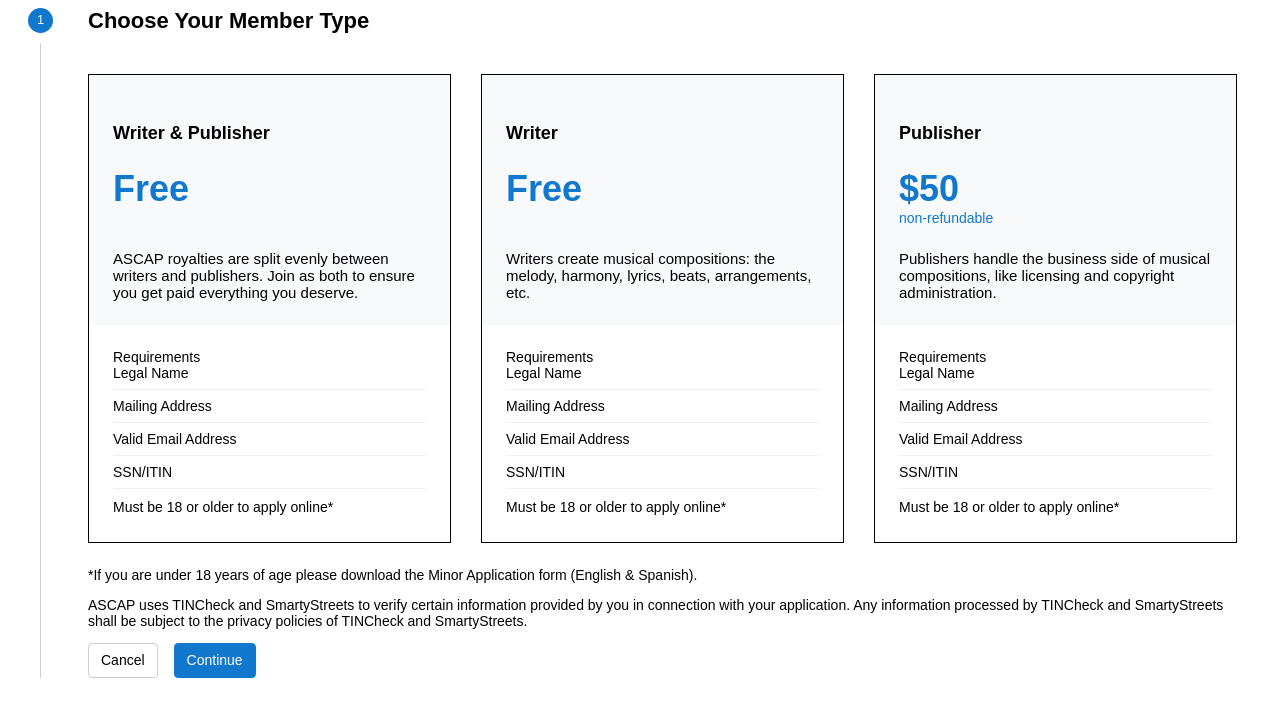
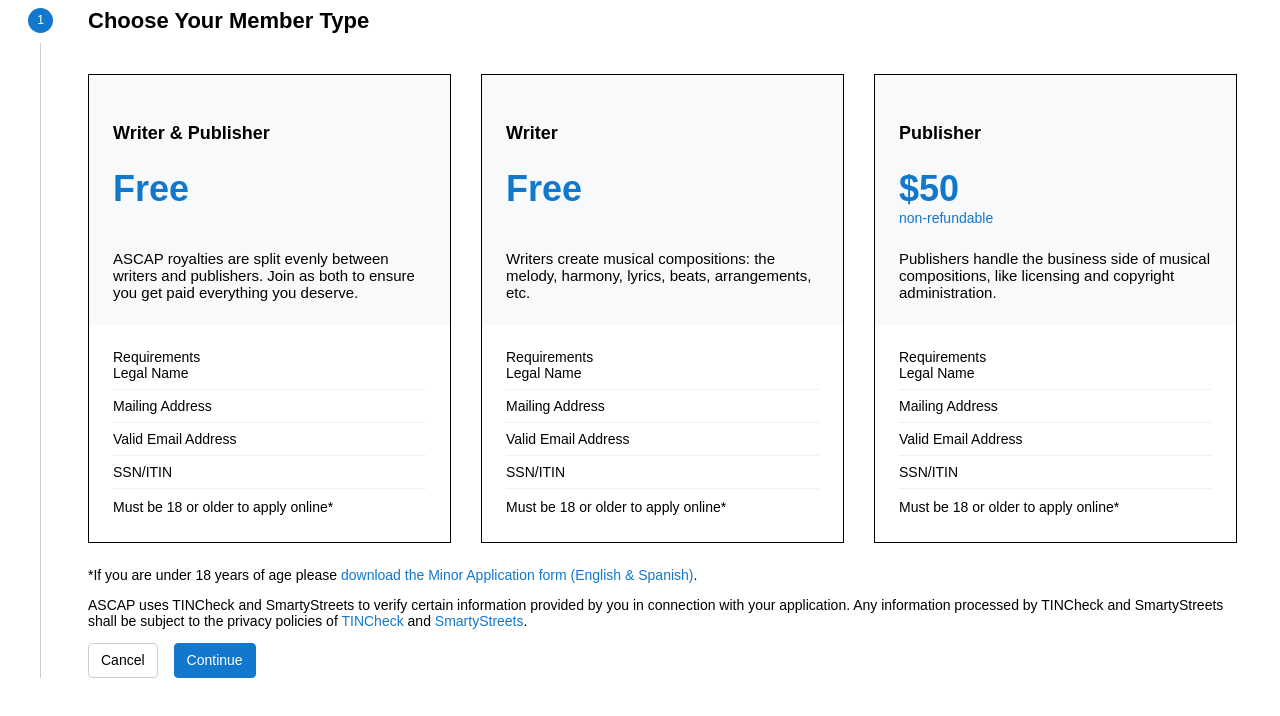
Before and after one commit to patcoston/ascap, a React (Vite) app: page / in a window 1280 px wide. Shown: the top 716 px of the page. Built offline with nearby package versions, Linux system fonts and the light colour scheme.

Commit message:
Set some default styles in App.scss

```diff
--- a/src/sass/App.scss
+++ b/src/sass/App.scss
@@ -1,3 +1,9 @@
+@import 'variables';
+
 .App {
   padding: 0 20px 20px 20px;
+  a {
+    cursor: pointer;
+    color: $link-color;
+  }
 }
```
